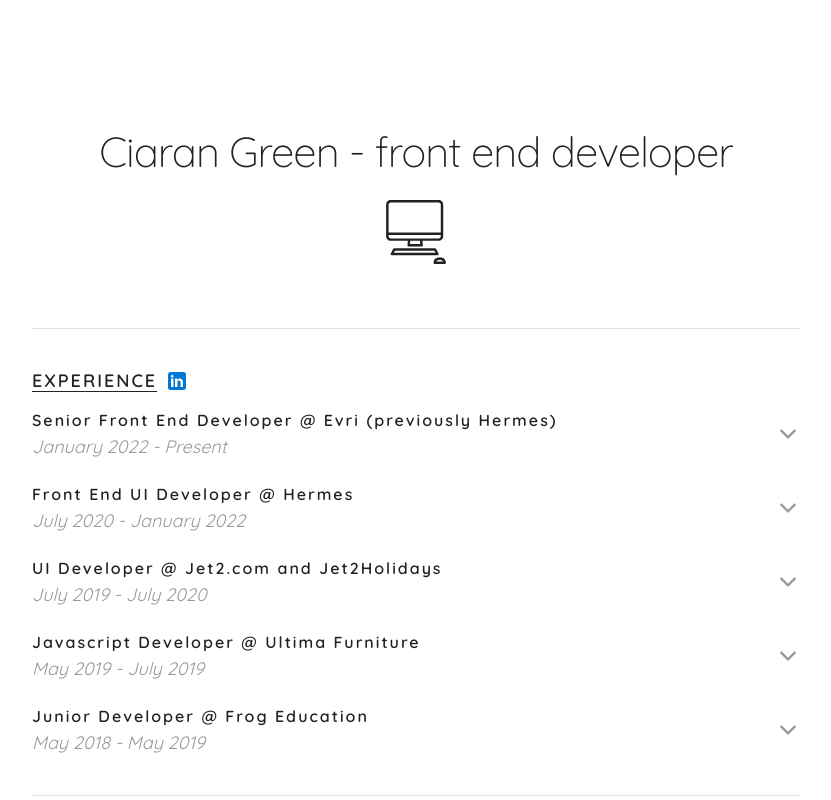
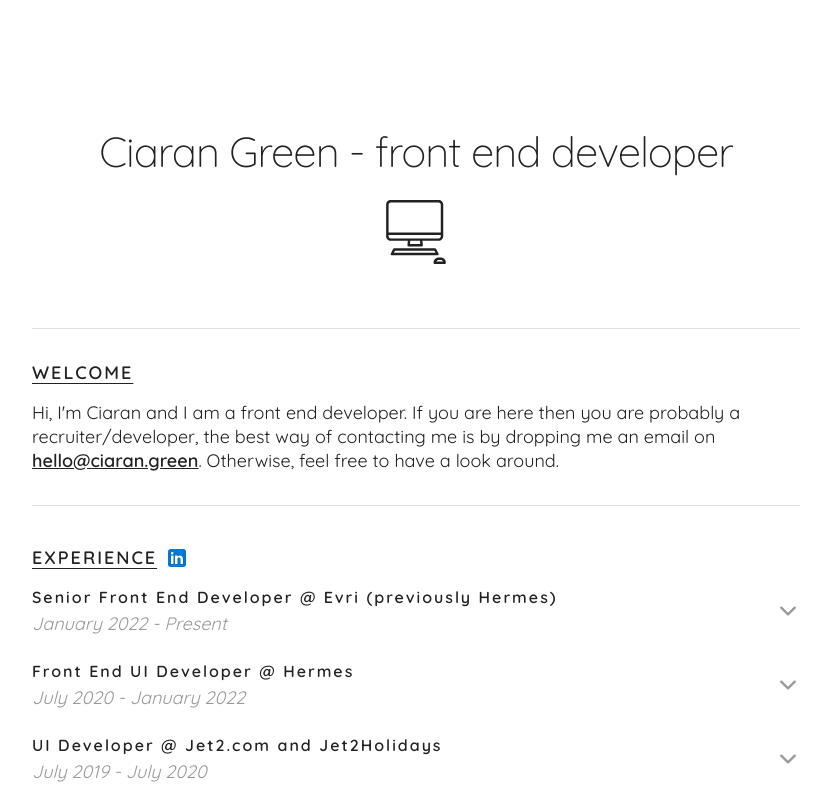
Before and after one commit to greenyc/ciaran.green, a Nuxt app: page / in a window 1280 px wide. Shown: the top 800 px of the page, without its empty margins (224-1055 px from the left). Built offline with nearby package versions, Linux system fonts and the light colour scheme.

Commit message:
Added Welcome section to homepage

```diff
--- a/pages/index.vue
+++ b/pages/index.vue
@@ -5,6 +5,16 @@
         <h1 class="homepage__header">Ciaran Green - front end developer</h1>
         <SvgComputer class="homepage__header-icon" />
       </div>
+    </section>
+    <section>
+      <h3>Welcome</h3>
+      <p>
+        Hi, I'm Ciaran and I am a front end developer. If you are here then you
+        are probably a recruiter/developer, the best way of contacting me is by
+        dropping me an email on
+        <a href="mailto:hello@ciaran.green">hello@ciaran.green</a>. Otherwise,
+        feel free to have a look around.
+      </p>
     </section>
     <section class="homepage-experience">
       <div class="homepage-experience__row">
```
